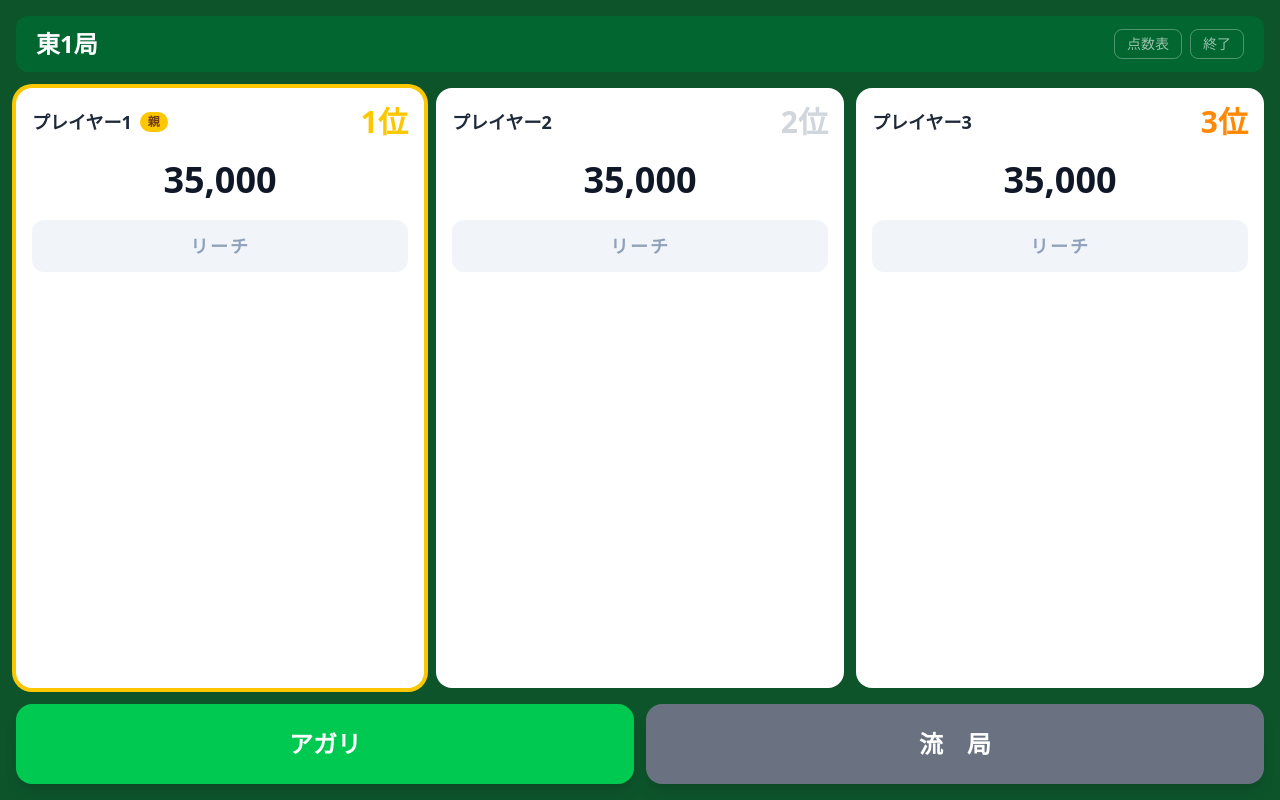
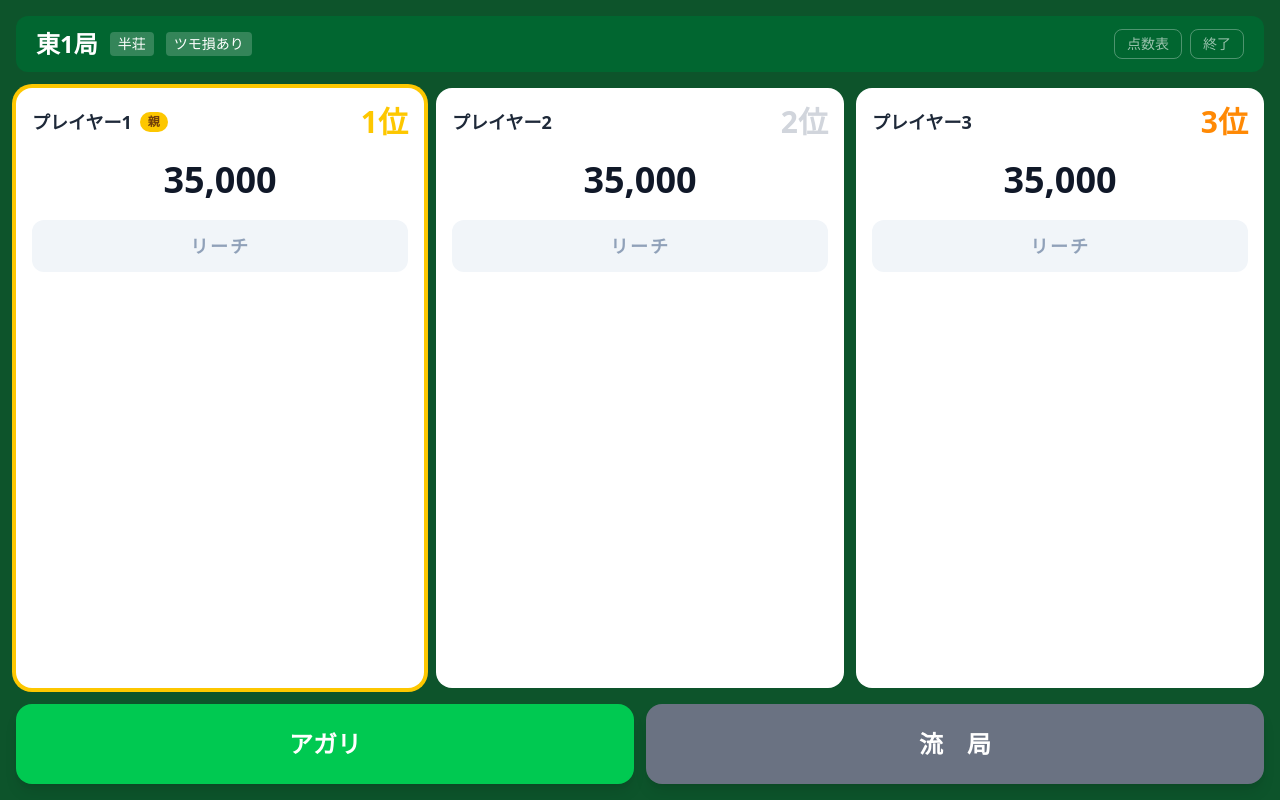
Before and after one commit to ejjima0630/mahjong, a React (Vite) app: page / in a window 1280 px wide. Both pictures are taken after a click on the button "ゲーム開始". Built offline with nearby package versions, Linux system fonts and the light colour scheme.

Commit message:
ゲーム画面のヘッダーにゲーム形式とツモ損ルールを表示

```diff
--- a/src/components/GameBoard.tsx
+++ b/src/components/GameBoard.tsx
@@ -90,11 +90,17 @@ export function GameBoard({ state, onStateChange, onEndGame, onUndo }: Props) {
 
       {/* ヘッダー */}
       <div className="flex items-center justify-between bg-green-800 rounded-xl px-5 py-3">
-        <div className="text-white">
+        <div className="text-white flex items-center gap-3">
           <span className="text-2xl font-bold">{windLabel}{round.number}局</span>
           {round.honba > 0 && (
-            <span className="ml-3 text-lg opacity-80">{round.honba}本場</span>
+            <span className="text-lg opacity-80">{round.honba}本場</span>
           )}
+          <span className="text-sm bg-white/20 rounded px-2 py-0.5">
+            {state.gameType === 'hanchan' ? '半荘' : '東風'}
+          </span>
+          <span className="text-sm bg-white/20 rounded px-2 py-0.5">
+            ツモ損{state.tsumoRule === 'loss' ? 'あり' : 'なし'}
+          </span>
         </div>
         {kyoutaku > 0 && (
           <span className="bg-yellow-600 text-white px-3 py-1 rounded-lg font-bold text-sm">
```
